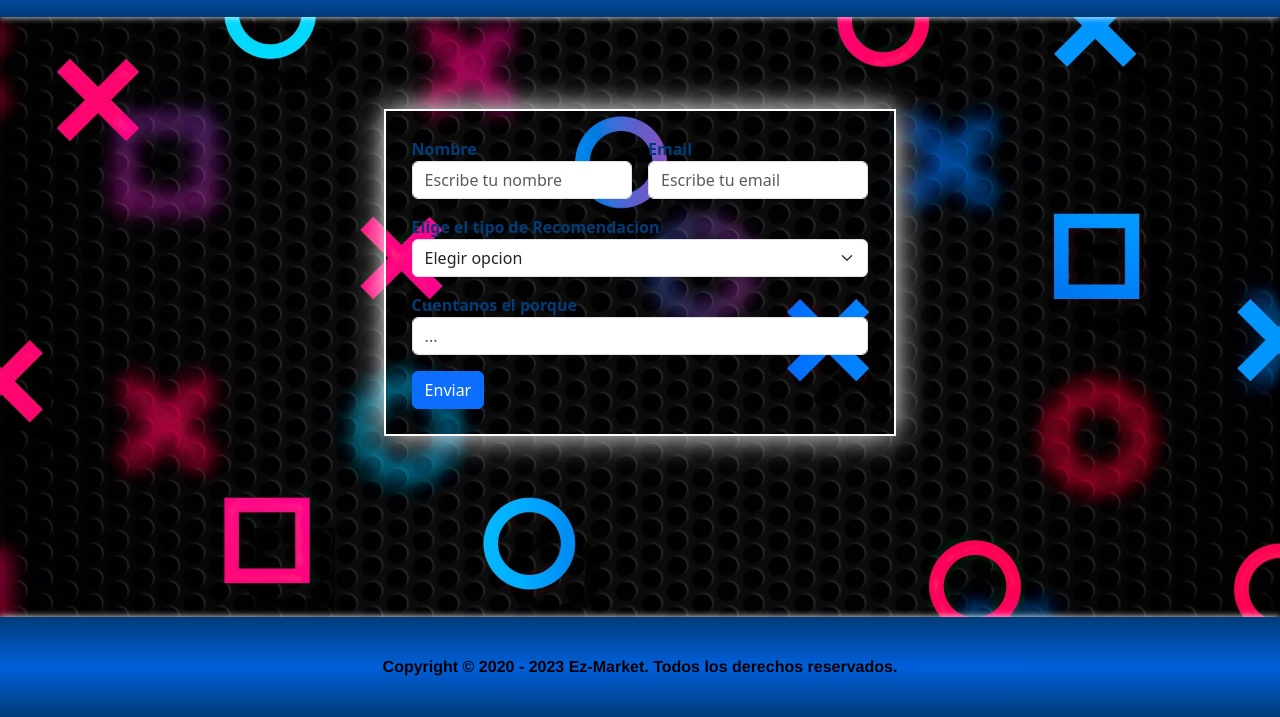
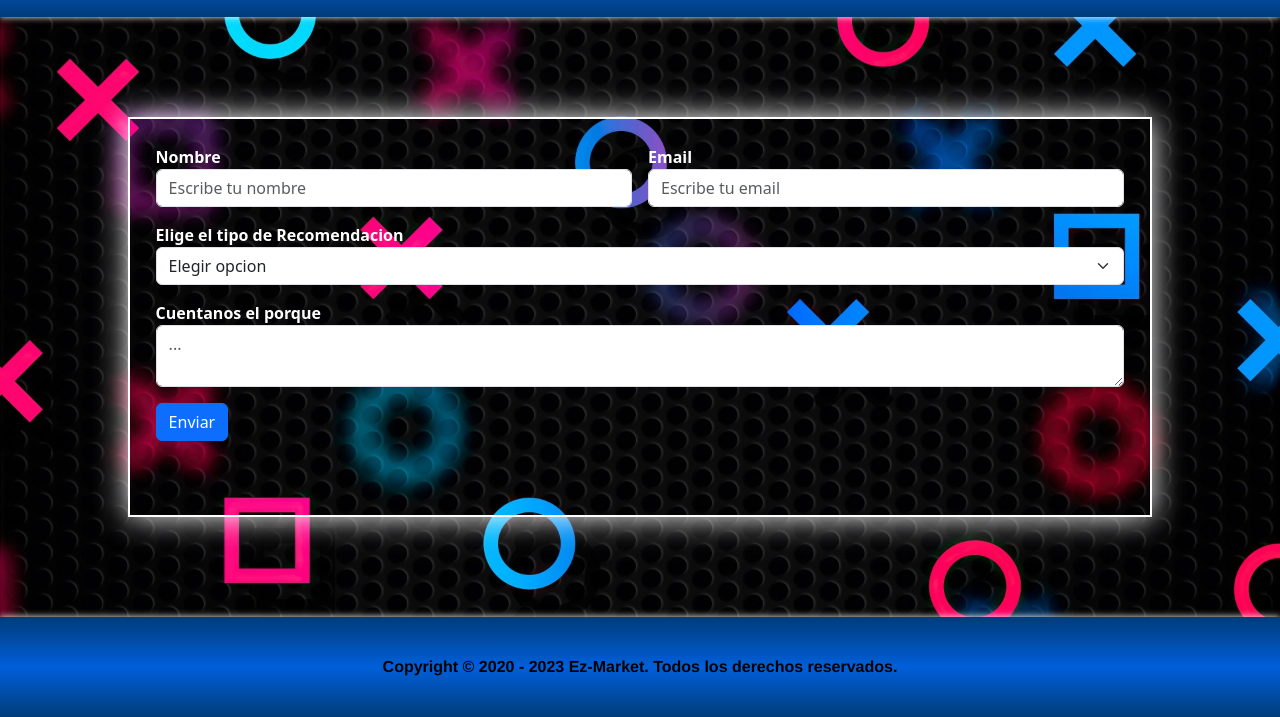
Before and after one commit to dacapdevila/coder-ez_market, a plain HTML site: page paginas/contacto.html in a window 1280 px wide. Shown: the part 83-800 px from the top of the page. Drawn offline with nearby package versions, Linux system fonts and the light colour scheme.

Commit message:
Ez-Market v2

```diff
--- a/paginas/contacto.html
+++ b/paginas/contacto.html
@@ -44,7 +44,7 @@
         <form class="row g-3">
             <div class="col-6">
                 <label for="nombre_input" class="form_label">Nombre</label>
-                <input type="nomre" class="form-control" id="nombre_input" placeholder="Escribe tu nombre">
+                <input type="nombre" class="form-control" id="nombre_input" placeholder="Escribe tu nombre">
             </div>
             <div class="col-6">
                 <label for="input_email" class="form_label">Email</label>
@@ -62,7 +62,7 @@
             </div>
             <div class="col-12">
                 <label for="input_porque" class="form_label">Cuentanos el porque</label>
-                <input type="text" class="form-control" id="input_porque" placeholder="...">
+                <textarea type="text" class="form-control" id="input_porque" rows="2" placeholder="..."></textarea>
             </div>
             <div class="col-12">
                 <button type="submit" class="btn btn-primary">
--- a/style/main.css
+++ b/style/main.css
@@ -756,10 +756,10 @@ nav {
 /*PAGINA DE CONTACTO*/
 .contenedor_formulario {
     position: absolute;
-    margin-top: 15%;
-    margin-bottom: 15%;
-    margin-left: 30%;
-    margin-right: 30%;
+    top: 25%;
+    bottom: 25%;
+    left: 10%;
+    right: 10%;
     border: 2px solid rgb(255, 255, 255);
     box-shadow: 0 0 30px #ffffff;
     padding: 2%;
@@ -767,7 +767,7 @@ nav {
 }
 
 label.form_label {
-    color: #013c79;
+    color: #ffffff;
     font-weight: bold;
 }
 
@@ -793,9 +793,9 @@ label.form_label {
         padding-top: 120px;
     }
     /*CONTACTO*/
-    .contenedor_formulario {
+    /*.contenedor_formulario {
          margin-top: 20%;
-    }
+    }*/
 }
 
     /*550PX*/
@@ -816,9 +816,9 @@ label.form_label {
     }
 
         /*CONTACTO*/
-    .contenedor_formulario {
+    /*.contenedor_formulario {
         margin-top: 30%;
-    }
+    }*/
 }
 
     /*510PX*/
@@ -848,7 +848,7 @@ label.form_label {
     }
             /*CONTACTO*/
     .contenedor_formulario {
-        margin-top: 35%;
+        bottom: 20%;
     }
             /*INDEX*/
     .contenedor_tiendas {
@@ -985,9 +985,9 @@ label.form_label {
     }
 
         /*CONTACTO*/
-    .contenedor_formulario {
+    /*.contenedor_formulario {
         margin-top: 45%;
-    }
+    }*/
         /*REDES*/
     .contenedor_redes {
         padding-top: 120px;
@@ -1008,9 +1008,9 @@ label.form_label {
  @media (max-width: 320px) {
 
         /*CONTACTO*/
-    .contenedor_formulario {
+    /*.contenedor_formulario {
         margin-top: 55%;
-    }
+    }*/
         /*TIENDA PC*/
     .juegos_pc {
         grid-template-columns: repeat(4, 60px);
```
